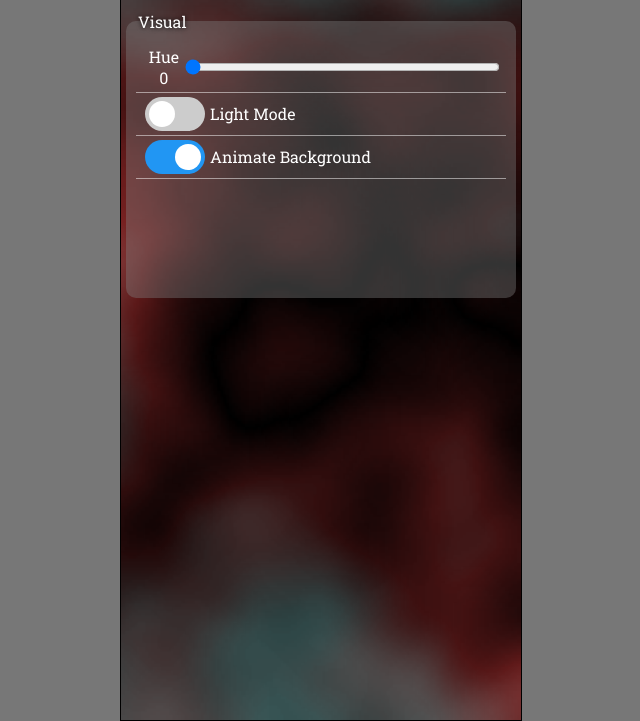
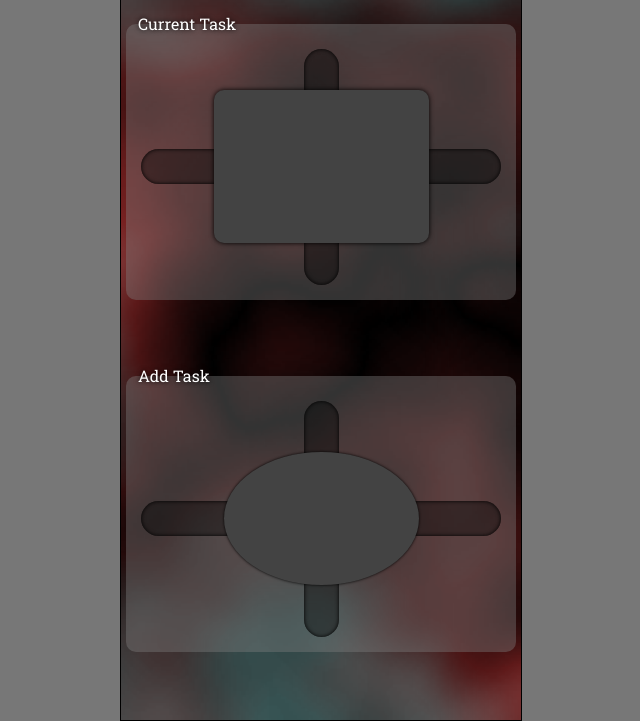
Before and after one commit to curtin-20640279/DIG11_A3, a plain HTML site: page index.html in a window 1280 px wide. Shown: the part 81-802 px from the top of the page, without its empty margins (319-959 px from the left). Drawn offline with Linux system fonts and the light colour scheme.

Commit message:
Change first page back to main from settings

```diff
--- a/index.html
+++ b/index.html
@@ -220,8 +220,8 @@ var movingButtons={  primary:{down:false, x:0, y:0, div:false, command:{up:'Next
 
 loadVisuals();
 loadStyles();
-//showMain();
-showSettings();
+showMain();
+//showSettings();
 
 function loadStyles()
 {
```
